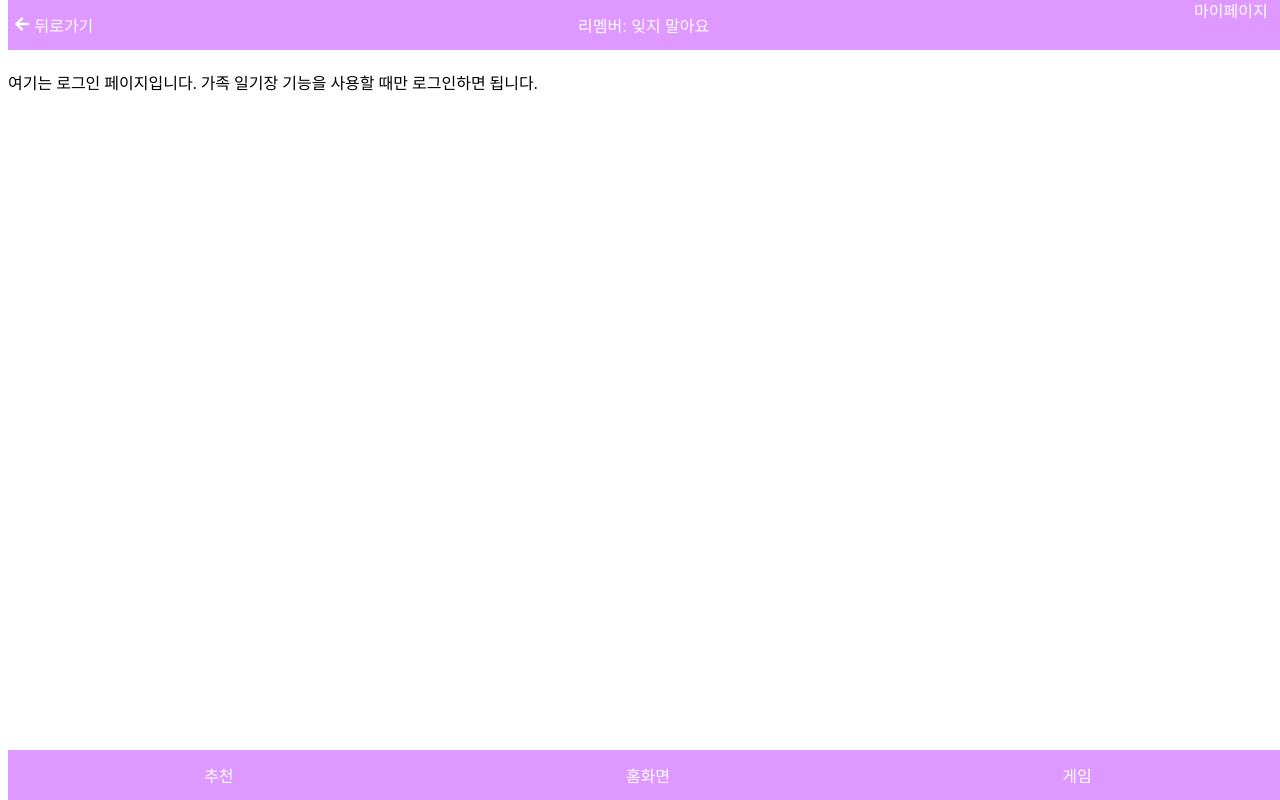
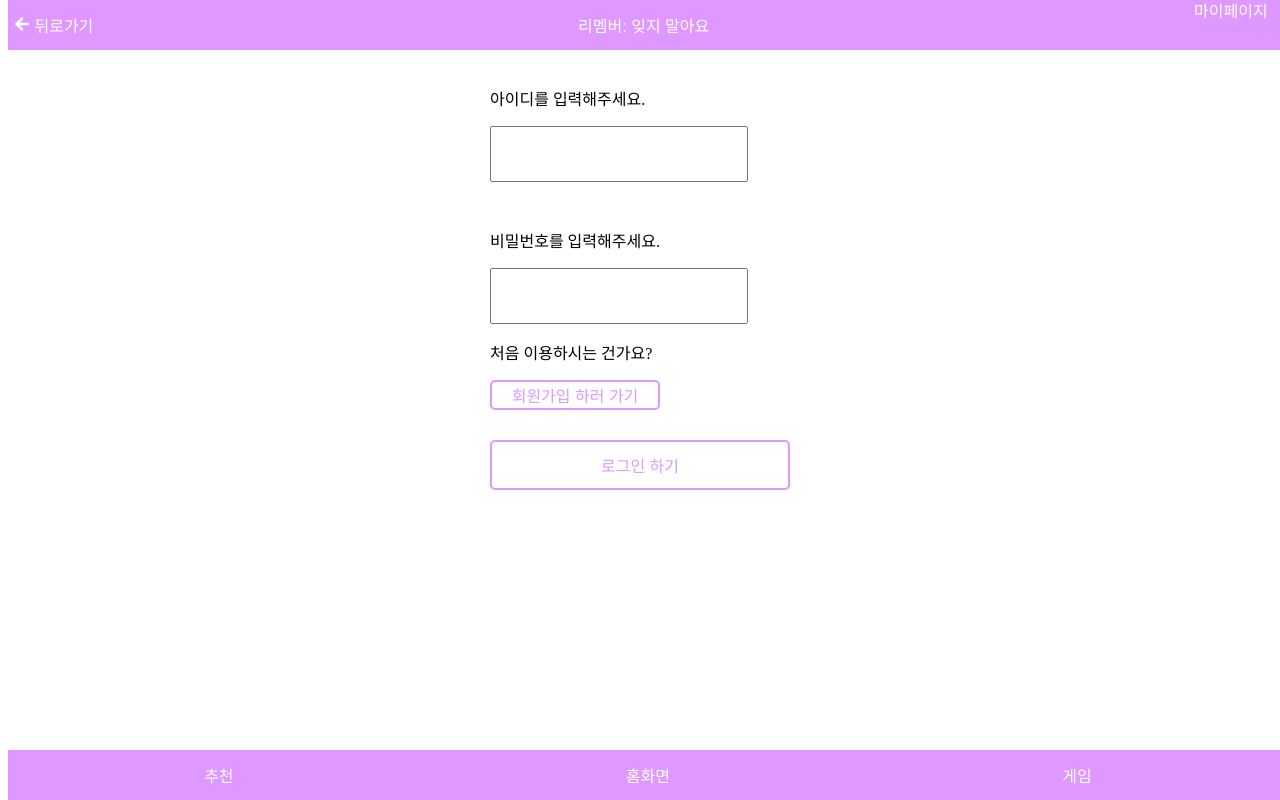
Before and after one commit to JOOMINSE0/Team14, a React (Create React App) app: page /login in a window 1280 px wide. Built offline with nearby package versions, Linux system fonts and the light colour scheme.

Commit message:
[ADD] 로그인 페이지 완성

```diff
--- a/src/pages/ClickedFamilyDiary/ClickedFamilyDiary.jsx
+++ b/src/pages/ClickedFamilyDiary/ClickedFamilyDiary.jsx
@@ -18,8 +18,8 @@ const ChooseFamilyDiary = () => {
             <Header />
             <div className="content clicked-family-diary-column">
                 <p>여기는 가족일기장의 일기 하나를 클릭했을 때 보여주는 페이지입니다.</p>
+                <div className="family-diary-pop"></div>
                 <div className="sizedbox"></div>
-                <div className="family-diary-pop"></div>
                 <button className="clicked-family-diary-button" onClick={handleCompleteButtonClick}>
                     우리 가족 일기장 목록으로 돌아가기
                 </button>
--- a/src/pages/Login/Login.jsx
+++ b/src/pages/Login/Login.jsx
@@ -1,15 +1,65 @@
 import React from "react";
 import Nav from "../../component/Nav/Nav";
 import Header from "../../component/Header/Header";
+import { useState } from 'react';
+import './Login.scss';
+import { useNavigate } from 'react-router-dom';
 
 //화면 Main(메인화면) 컴포넌트를 만든다
 const Login = () => {
+    const [inputText_1, setInputText_1] = useState(''); // 초기값 설정(이름)
+    const [inputText_2, setInputText_2] = useState(''); // 초기값 설정(날짜. 월)
+    const navigate = useNavigate(); // useNavigate 훅을 사용
+
+    const handleInputChange_1 = (e) => {
+        setInputText_1(e.target.value);
+    };
+
+    const handleInputChange_2 = (e) => {
+        setInputText_2(e.target.value);
+    };
+
+    const handleCompleteButtonClick = () => {
+        // 입력 완료 버튼 클릭 시 main 화면으로 이동
+        navigate('/main');
+    };
+
+    const handleCompleteButtonClick_signup = () => {
+        // 입력 완료 버튼 클릭 시 main 화면으로 이동
+        navigate('/signup');
+    };
+
 
     return (
         <div>
             <Header />
-            <div className="content">
-                <p>여기는 로그인 페이지입니다. 가족 일기장 기능을 사용할 때만 로그인하면 됩니다.</p>
+            <div className="content login-column">
+
+                <div>
+                    <p>아이디를 입력해주세요.</p>
+                    <input
+                        className="login-input"
+                        type="text"
+                        value={inputText_1}
+                        onChange={handleInputChange_1}
+                    />
+                    <div className="sizedbox"></div>
+                    <p>비밀번호를 입력해주세요.</p>
+                    <input
+                        className="login-input"
+                        type="text"
+                        value={inputText_2}
+                        onChange={handleInputChange_2}
+                    />
+                    <p>처음 이용하시는 건가요?</p>
+                    <button className="go-to-signup-button" onClick={handleCompleteButtonClick_signup}>
+                        회원가입 하러 가기
+                    </button>
+                    <div className="sizedbox"></div>
+                    <button className="login-button" onClick={handleCompleteButtonClick}>
+                        로그인 하기
+                    </button>
+                </div>
             </div>
             <Nav />
         </div>
--- a/src/pages/Login/Login.scss
+++ b/src/pages/Login/Login.scss
@@ -1,4 +1,82 @@
-.content {
-    margin-top: 70px;
-    /* 헤더의 높이만큼 추가 */
+.login-column {
+    display: flex;
+    align-items: center; // 수직 방향 중앙 정렬
+    justify-content: flex-start; // 수평 방향 시작 정렬
+    flex-direction: column;
 }
+
+.login-row {
+    display: flex;
+    align-items: center; // 수직 방향 중앙 정렬
+    justify-content: flex-start; // 수평 방향 시작 정렬
+    flex-direction: row;
+}
+
+.sizedbox {
+    height: 30px;
+}
+
+.login-button {
+    width: 300px;
+    height: 50px;
+    background-color: transparent;
+    /* 배경을 투명으로 설정 */
+    border: 2px solid #DE98FF;
+    border-radius: 5px;
+    color: #DE98FF;
+    font-size: 16px;
+    cursor: pointer;
+    transition: background-color 0.3s;
+    /* 배경색 전환 애니메이션 */
+
+    &.selected {
+        background-color: #DE98FF;
+        /* 선택된 버튼의 배경색을 변경 */
+        color: white;
+        /* 텍스트 색상 변경 */
+    }
+
+    &:hover {
+        background-color: #DE98FF;
+        /* 마우스 호버 시 배경색 변경 */
+        color: white;
+        /* 텍스트 색상 변경 */
+    }
+}
+
+.go-to-signup-button {
+    width: 170px;
+    height: 30px;
+    background-color: transparent;
+    /* 배경을 투명으로 설정 */
+    border: 2px solid #DE98FF;
+    border-radius: 5px;
+    color: #DE98FF;
+    font-size: 16px;
+    cursor: pointer;
+    transition: background-color 0.3s;
+    /* 배경색 전환 애니메이션 */
+
+    &.selected {
+        background-color: #DE98FF;
+        /* 선택된 버튼의 배경색을 변경 */
+        color: white;
+        /* 텍스트 색상 변경 */
+    }
+
+    &:hover {
+        background-color: #DE98FF;
+        /* 마우스 호버 시 배경색 변경 */
+        color: white;
+        /* 텍스트 색상 변경 */
+    }
+}
+
+.login-input {
+    width: 250px;
+    height: 50px;
+    display: flex;
+    align-items: flex-start; // 수직 방향 시작 정렬
+    justify-content: flex-start; // 수평 방향 시작 정렬
+    flex-direction: column;
+}
```
